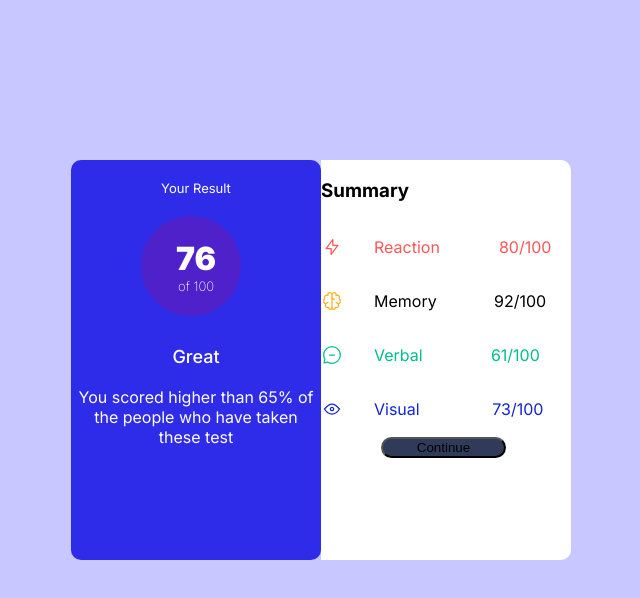
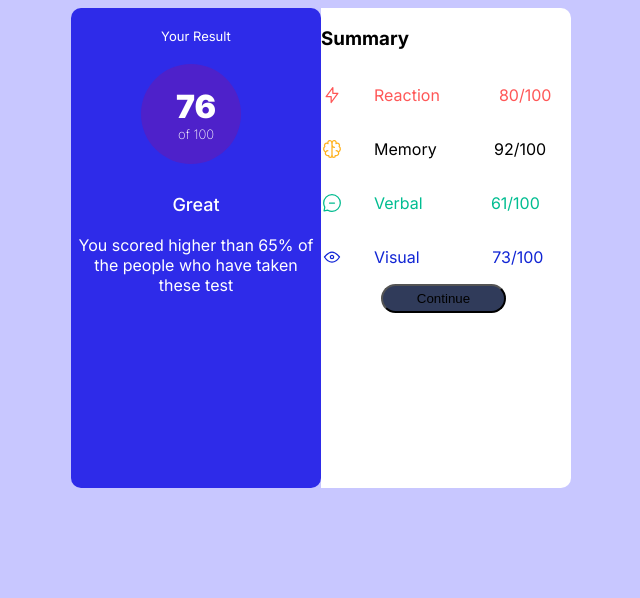
Before and after one commit to Dave530-tech/Second-assignment, a plain HTML site: page index.html in a window 1280 px wide. Shown: the whole page, without its empty margins (319-959 px from the left). Drawn offline with Linux system fonts and the light colour scheme.

Commit message:
.blue-side, .white-side, button

```diff
--- a/styles.css
+++ b/styles.css
@@ -15,10 +15,10 @@ body{
     justify-content: center;
     align-items: center;
     flex-direction: row;
-    margin-top:160px;
     font-family: "Inter", serif;
     font-style: normal;
     font-optical-sizing: auto;
+    flex-wrap: wrap;
 
 }
 
@@ -28,7 +28,7 @@ body{
     background-color:hsl(241, 81%, 54%);
     border-radius: 10px;
     color:hsl(0, 0%, 100%) ;
-    height: 50vh;
+    height: 60vh;
 
 
 }
@@ -86,7 +86,7 @@ h1{
     background-color:hsl(0, 0%, 100%);
     border-top-right-radius: 10px;
     border-bottom-right-radius: 10px;
-    height: 50vh;
+    height: 60vh;
 
 }
 
@@ -155,6 +155,9 @@ button{
     font-weight: 500;
     width: 50%;
     margin-left: 60px;
+    padding-top: 5px;
+    padding-bottom:5px;
+
 }
 
 .reaction p span{
@@ -177,13 +180,11 @@ button{
 
 @media  screen and (max-height: 375){
     .blue-side{
-        flex-wrap: wrap;
         border-bottom-right-radius: 5px;
         border-bottom-left-radius: 5px;
     }
 
     .white-side{
-        flex-wrap: wrap;
         border-radius: none;
     }
 }
```
